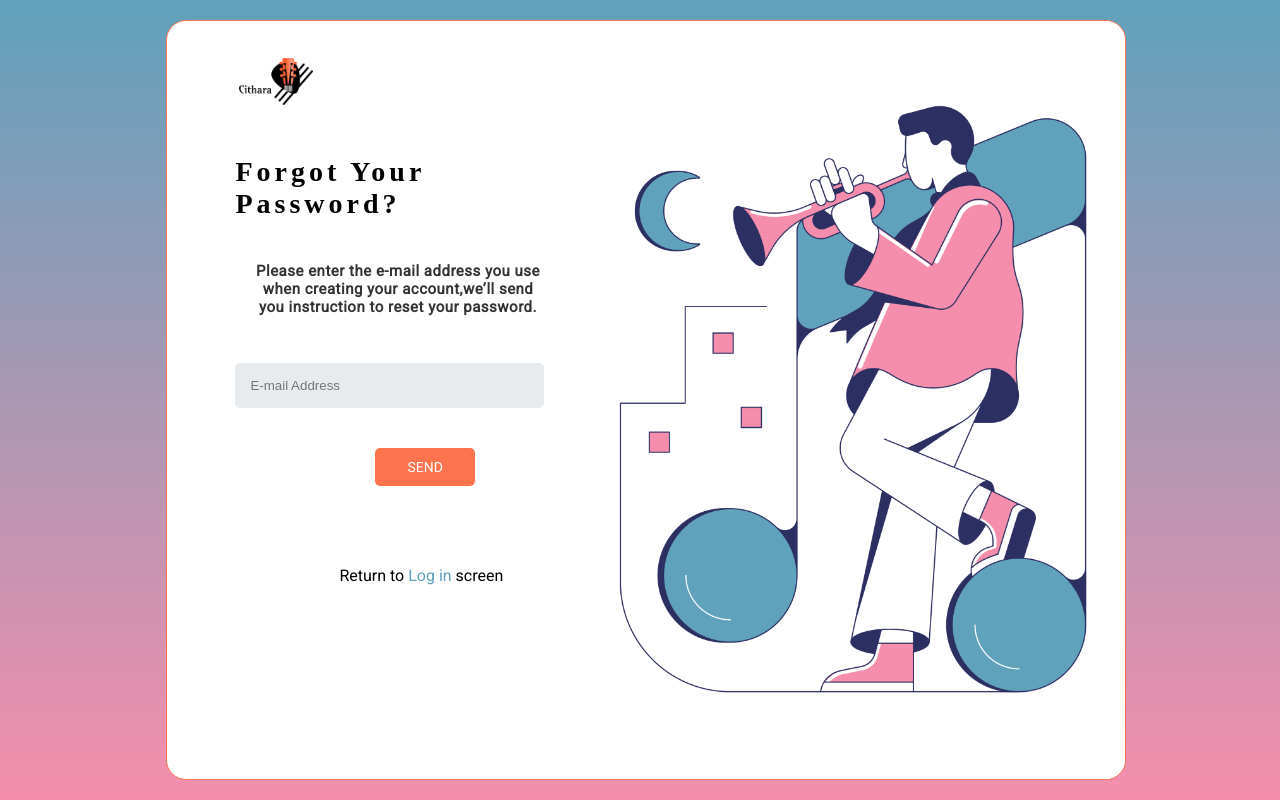
After one commit to jose-a-dlc05/cithara-frontend, a PHP site: page /forgot-password.html in a window 1280 px wide. The commit adds this page. Run offline with PHP 8.4, Linux system fonts and the light colour scheme; some web fonts are replaced.

Commit message:
Added forgot password page and link to the main index.html

```diff
--- /dev/null
+++ b/forgot-password.html
@@ -0,0 +1,42 @@
+<!DOCTYPE html>
+<html lang="en">
+  <head>
+    <meta charset="UTF-8" />
+    <meta name="viewport" content="width=device-width, initial-scale=1.0" />
+    <title>Cithara</title>
+    <link rel="stylesheet" href="resources/css/style.css" type="text/css" />
+  </head>
+  <body>
+    <div class="bg-forgot-password"></div>
+    <div class="overlay">
+      <div class="login-form">
+        <a href="index.html"
+          ><img
+            src="resources/img/cithara_logo.png"
+            alt="orange guitar tail with pick behind it"
+            class="guitar-logo"
+        /></a>
+        <h1 class="heading heading-forgot">Forgot your Password?</h1>
+        <h3 class="subheading subheading-forgot">
+          Please enter the e-mail address you use when creating your
+          account,we’ll send you instruction to reset your password.
+        </h3>
+        <form class="email-forgot">
+          <input
+            type="email"
+            name="email"
+            id="email"
+            placeholder="E-mail Address"
+            required
+          />
+        <div class="form-buttons">
+          <a href="#" class="primary-btn btn center">Send</a>
+        </div>
+        <div class="forgot-login">
+          <span>Return to <a href="index.html" class="login-anchor">Log in</a> screen</span>
+        </div>
+      </div>
+      <div class="forgot-form-image"></div>
+    </div>
+  </body>
+</html>
--- a/index.html
+++ b/index.html
@@ -47,7 +47,9 @@
           />
           <span>Remember me</span>
         </label>
-        <a href="#" class="forgot-password-link">Forgot Password</a>
+        <a href="forgot-password.html" class="forgot-password-link"
+          >Forgot Password</a
+        >
         <div class="form-buttons">
           <a href="#" class="primary-btn btn">Log In</a>
           <a href="registration.html" class="secondary-btn btn">Sign Up</a>
--- a/resources/css/style.css
+++ b/resources/css/style.css
@@ -33,6 +33,17 @@ body {
   margin: 0;
   /* Background Image */
   background: linear-gradient(180deg, rgba(240,156,27,1) 0%, rgba(96,161,187,1) 100%);
+  position: absolute;
+  left: 0;
+  top: 0;
+}
+.bg-forgot-password {
+  /* Set size of image */
+  min-height: 100%;
+  min-width: 100%;
+  margin: 0;
+  /* Background Image */
+  background: linear-gradient(180deg, rgba(96,161,187,1) 0%, rgba(244,142,172,1) 100%);
   position: absolute;
   left: 0;
   top: 0;
@@ -176,6 +187,20 @@ input[type='text'] {
   text-decoration: none;
 }
 
+.forgot-form-image {
+  /* temporary */
+  /* border: 1px solid black; */
+  width: 60%;
+  height: auto;
+  max-width: 100%;
+  background-image: url('../img/trumpet_player.webp') ;
+  background-repeat: no-repeat;
+  background-position: center;
+  background-size: cover;
+  border-top-right-radius: 20px;
+  border-bottom-right-radius: 20px;
+}
+
 .login-form-image {
   /* temporary */
   /* border: 1px solid black; */
@@ -273,3 +298,30 @@ strong {
 .registration-logo {
   margin-left: 24em;
 }
+
+/* Forgot Password Form */
+.heading-forgot {
+  font-size: 28px;
+  margin-top: 30px;
+}
+
+.subheading-forgot {
+  text-align: center;
+  color: #333333;
+  padding: 17px;
+}
+
+.email-forgot {
+  margin-top: 30px;
+}
+
+.center {
+  position: relative;
+  left: 10em;
+}
+
+.forgot-login {
+  position: relative;
+  top: 5em;
+  left: 6.5em;
+}
```
Also changed, not shown: 1 other file.
